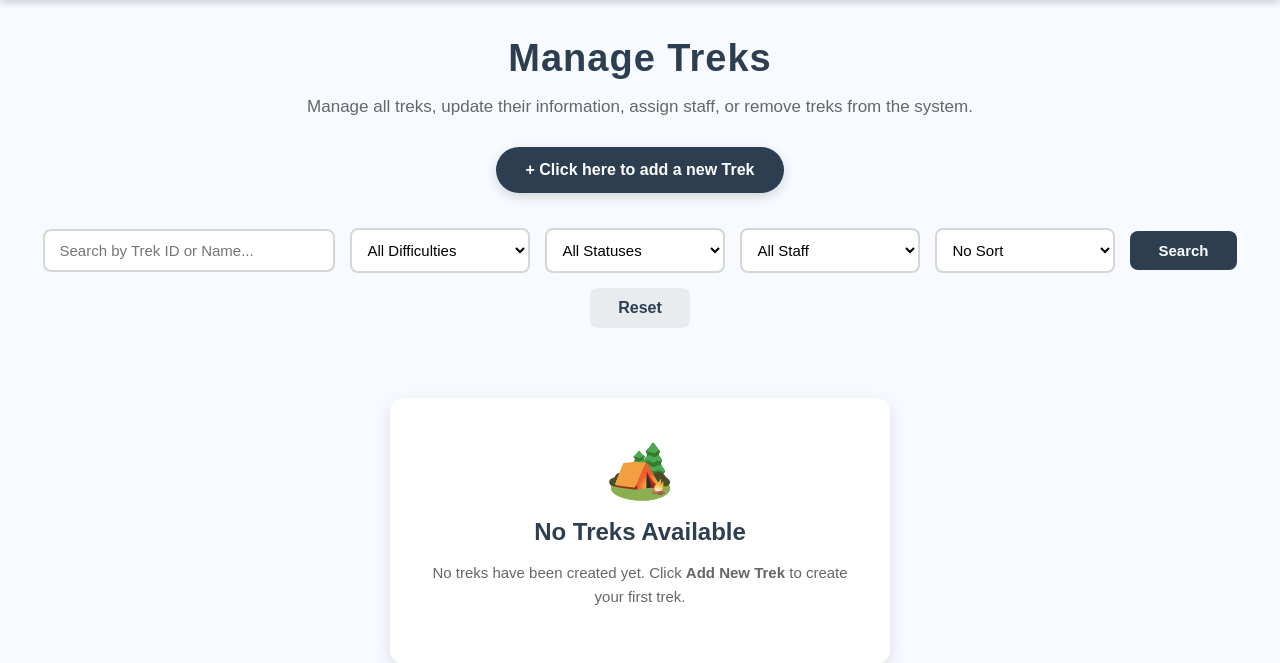
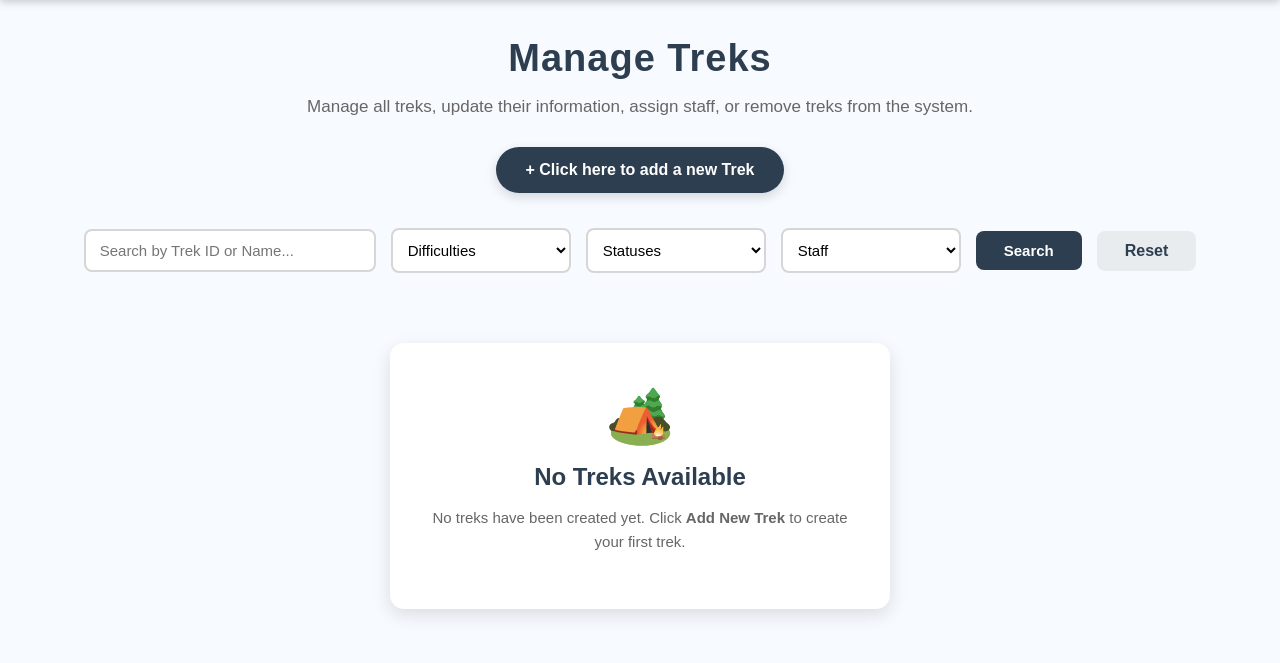
Before and after one commit to 24f2006748/MAD1_Treking_Management, a Flask app: page /admin/manage_trek in a window 1280 px wide. Shown: the part 58-721 px from the top of the page. Run offline with Flask 3, Linux system fonts and the light colour scheme; the visitor is signed in with stand-in values (Sample User, id 1).

Commit message:
filter change

```diff
--- a/templates/admin/manage_trek.html
+++ b/templates/admin/manage_trek.html
@@ -40,30 +40,25 @@
     <input type="text" name="search" placeholder="Search by Trek ID or Name..." value="{{ search }}">
 
     <select name="difficulty">
-        <option value="">All Difficulties</option>
+        <option value="">Difficulties</option>
         <option value="Easy" {% if difficulty == 'Easy' %}selected{% endif %}>Easy</option>
         <option value="Moderate" {% if difficulty == 'Moderate' %}selected{% endif %}>Moderate</option>
         <option value="Hard" {% if difficulty == 'Hard' %}selected{% endif %}>Hard</option>
     </select>
 
     <select name="status">
-        <option value="">All Statuses</option>
+        <option value="">Statuses</option>
         <option value="Open" {% if status == 'Open' %}selected{% endif %}>Open</option>
         <option value="Closed" {% if status == 'Closed' %}selected{% endif %}>Closed</option>
         <option value="Completed" {% if status == 'Completed' %}selected{% endif %}>Completed</option>
     </select>
 
     <select name="staff">
-        <option value="">All Staff</option>
+        <option value="">Staff</option>
         <option value="assigned" {% if staff == 'assigned' %}selected{% endif %}>Assigned</option>
         <option value="not_assigned" {% if staff == 'not_assigned' %}selected{% endif %}>Not Assigned</option>
     </select>
 
-    <select name="participants">
-        <option value="">No Sort</option>
-        <option value="high" {% if participants == 'high' %}selected{% endif %}>Most Participants</option>
-        <option value="low" {% if participants == 'low' %}selected{% endif %}>Fewest Participants</option>
-    </select>
 
     <button type="submit" class="search-btn">Search</button>
     <a href="{{ url_for('manage_trek') }}" class="reset-btn">Reset</a>
```
